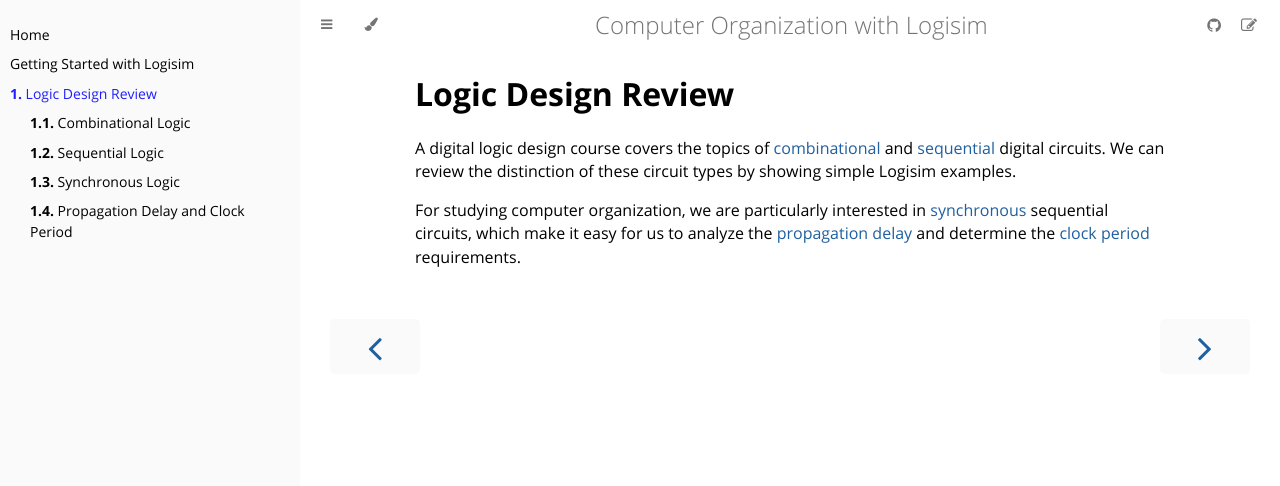
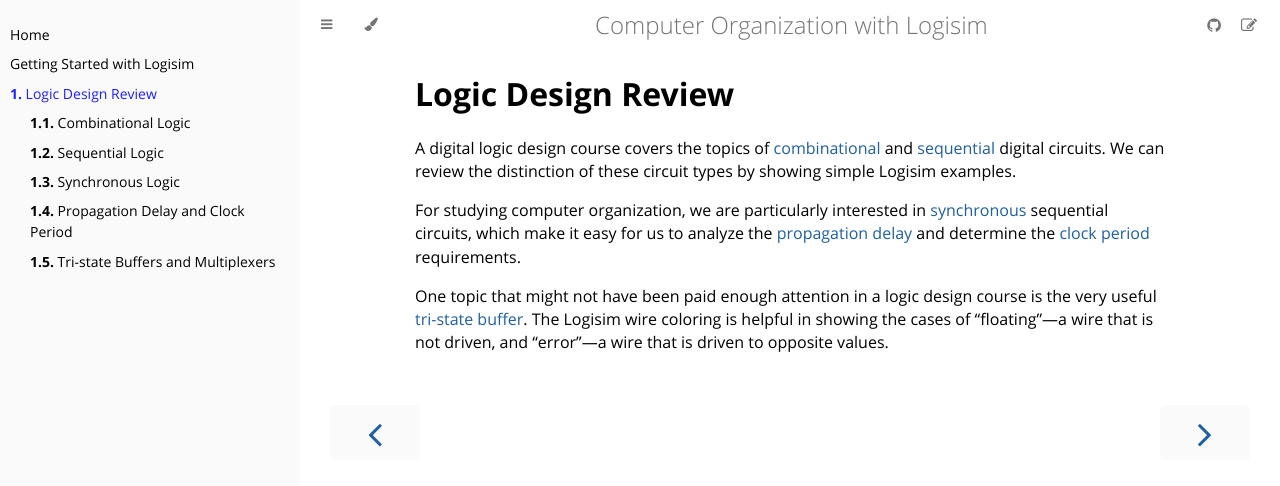
Before and after one commit to mkayaalp/computer-organization-logisim, a Jekyll site: the page built from docs/chapters/logic-design-review.md, in a window 1280 px wide. Shown: the top 486 px of the page. Built offline with Jekyll 4.4.1, drawn with Linux system fonts in a browser that asks for light colours.

Commit message:
Add Tristate and Multiplexers page

```diff
--- a/docs/_config.yml
+++ b/docs/_config.yml
@@ -14,6 +14,7 @@ chapters:
       - path: chapters/sequential.md
       - path: chapters/synchronous.md
       - path: chapters/propagation-clock.md
+      - path: chapters/tristate.md
 
 # Build settings
 theme: minima
--- a/docs/chapters/logic-design-review.md
+++ b/docs/chapters/logic-design-review.md
@@ -16,3 +16,11 @@ which make it easy for us to analyze the
 [propagation delay](propagation-clock.html#propagation-delay)
 and determine the
 [clock period](propagation-clock.html#clock-period) requirements.
+
+One topic that might not have been
+paid enough attention in a logic design course is
+the very useful
+[tri-state buffer](tristate.html).
+The Logisim wire coloring is helpful
+in showing the cases of "floating"---a wire that is not driven,
+and "error"---a wire that is driven to opposite values.
```
Also changed, not shown: docs/chapters/tristate.md (added, +21 -0 lines), docs/images/mux4.png (added), docs/images/tristate_mux.png (added).
